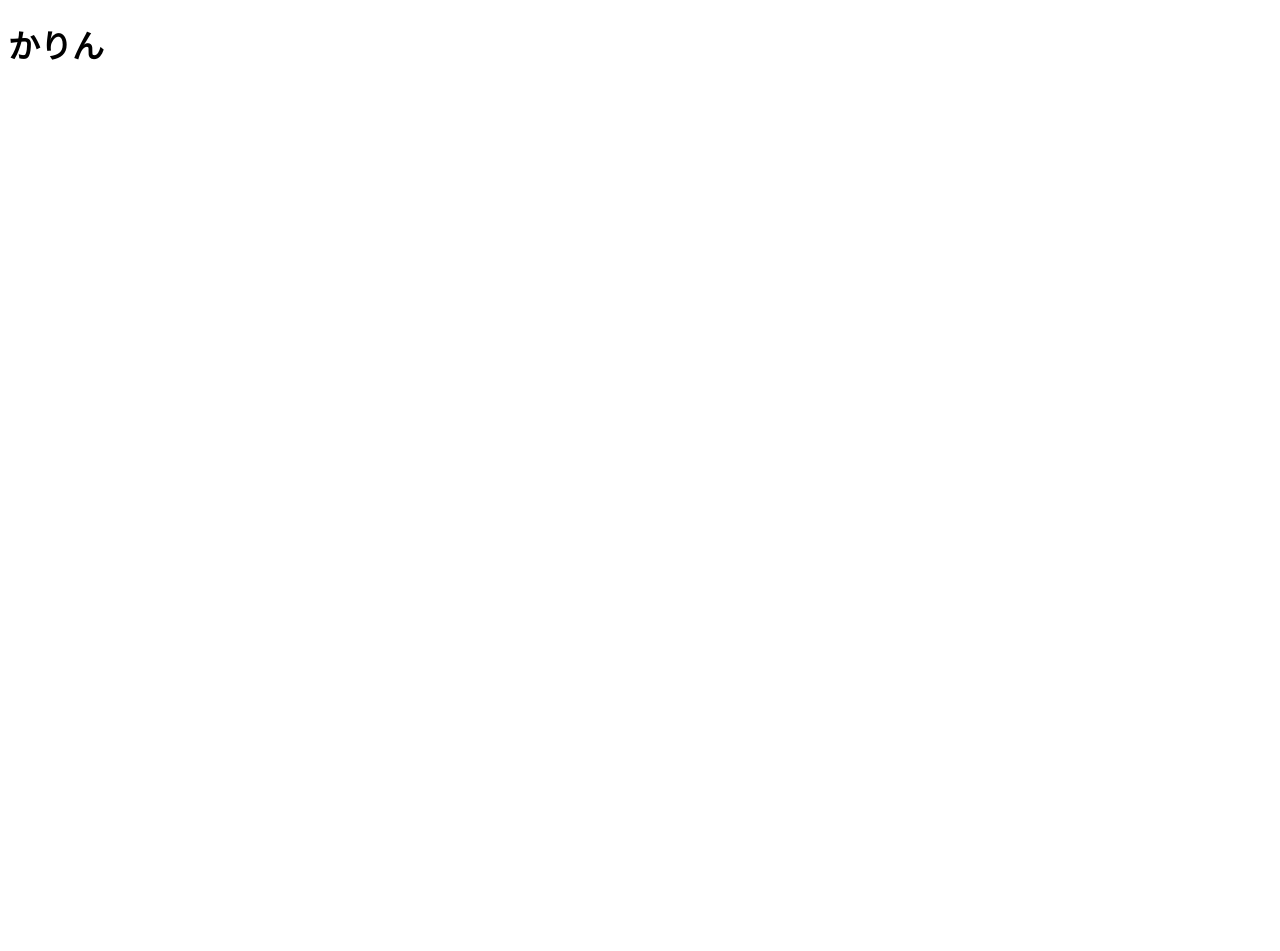
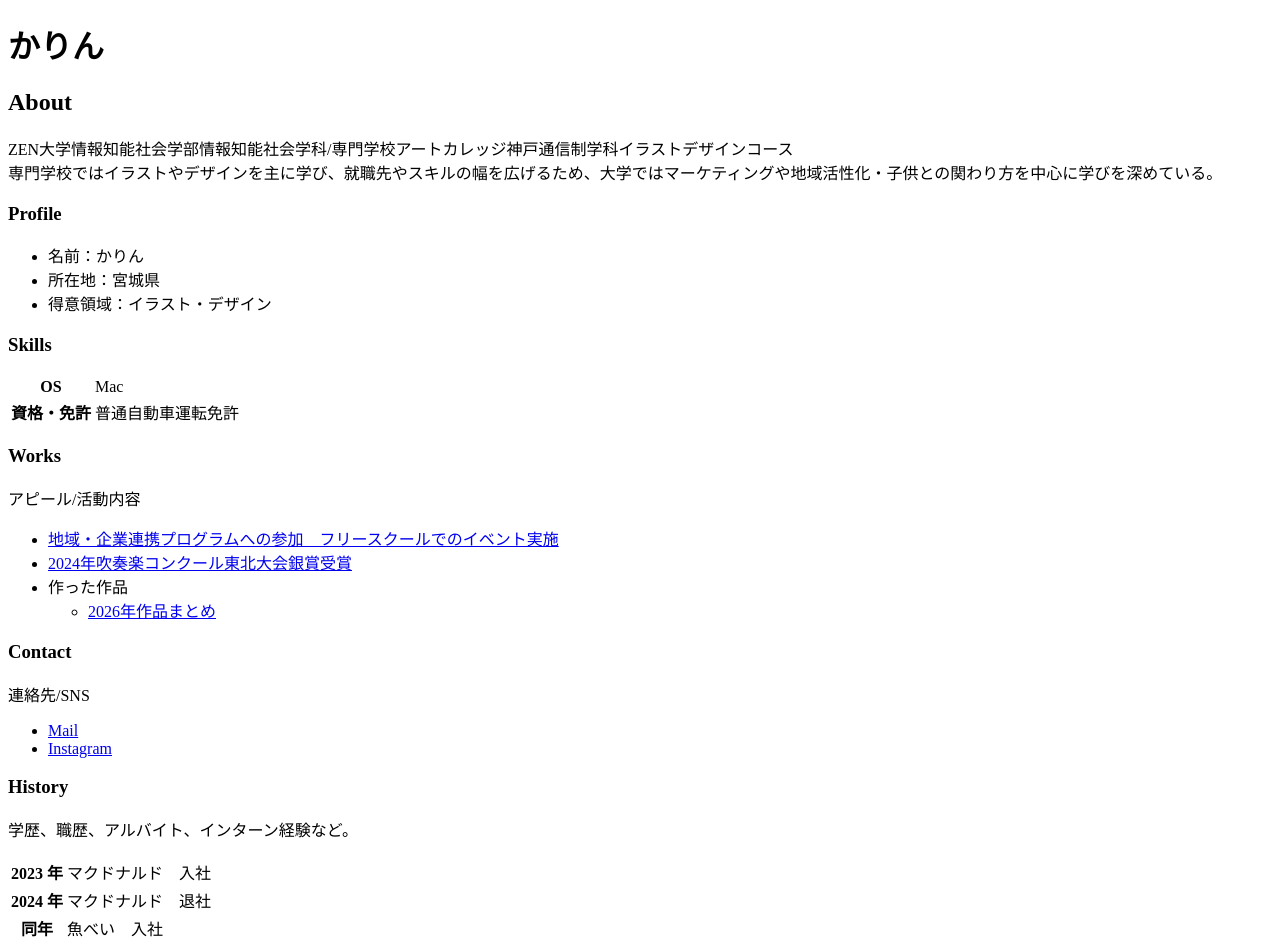
Before and after one commit to karin7240zza-blip/karin7240zza-blip.github.io, a plain HTML site: page index.html in a window 1280 px wide. Before the commit the page ends 800 px from the top, so only its background shows below. Drawn offline with Linux system fonts and the light colour scheme.

Commit message:
情報を追加

```diff
--- a/index.html
+++ b/index.html
@@ -7,5 +7,67 @@
   </head>
   <body>
     <h1>かりん</h1>
+
+    <h2>About</h2>
+    <p>
+      ZEN大学情報知能社会学部情報知能社会学科/専門学校アートカレッジ神戸通信制学科イラストデザインコース<br>
+      専門学校ではイラストやデザインを主に学び、就職先やスキルの幅を広げるため、大学ではマーケティングや地域活性化・子供との関わり方を中心に学びを深めている。
+    </p>
+
+    <h3>Profile</h3>
+    <ul>
+      <li>名前：かりん</li>
+      <li>所在地：宮城県</li>
+      <li>得意領域：イラスト・デザイン</li>
+    </ul>
+
+    <h3>Skills</h3>
+    <table>
+      <tr>
+        <th>OS</th>
+        <td>Mac</td>
+      </tr>
+      <tr>
+        <th>資格・免許</th>
+        <td>普通自動車運転免許</td>
+      </tr>
+    </table>
+
+    <h3>Works</h3>
+    <p>アピール/活動内容</p>
+    <ul>
+      <li><a href="https://www.canva.com/design/DAHaidHMVoA/2x8KVb071WXmbNi0lK5gsw/edit">地域・企業連携プログラムへの参加　フリースクールでのイベント実施</a></li>
+      <li><a href="https://www.asahi.com/s-plus/result/2024/tohoku2024_gen.html">2024年吹奏楽コンクール東北大会銀賞受賞</a></li>
+      <li>
+        作った作品
+        <ul>
+          <li><a href="file:///Users/karin/Downloads/%E6%9D%BE%E6%B5%A6%E3%81%8B%E3%82%8A%E3%82%93_%E4%BD%9C%E5%93%81%E5%88%B6%E4%BD%9CI_20.pdf">2026年作品まとめ</a></li>
+        </ul>
+      </li>
+    </ul>
+
+    <h3>Contact</h3>
+    <p>連絡先/SNS</p>
+    <ul>
+      <li><a href="mailto:261zs00138@student.zen.ac.jp">Mail</a></li>
+      <li><a href="https://www.instagram.com/zoob_0z.za_/?igsh=ZzNxbnEzZzQyZDl4&utm_source=qr">Instagram</a></li>
+    </ul>
+
+    <h3>History</h3>
+    <p>学歴、職歴、アルバイト、インターン経験など。</p>
+    <table>
+      <tr>
+        <th>2023 年</th>
+        <td>マクドナルド　入社</td>
+      </tr>
+      <tr>
+        <th>2024 年</th>
+        <td>マクドナルド　退社</td>
+      </tr>
+      <tr>
+        <th>同年</th>
+        <td>魚べい　入社</td>
+      </tr>
+    </table>
   </body>
 </html>
```
